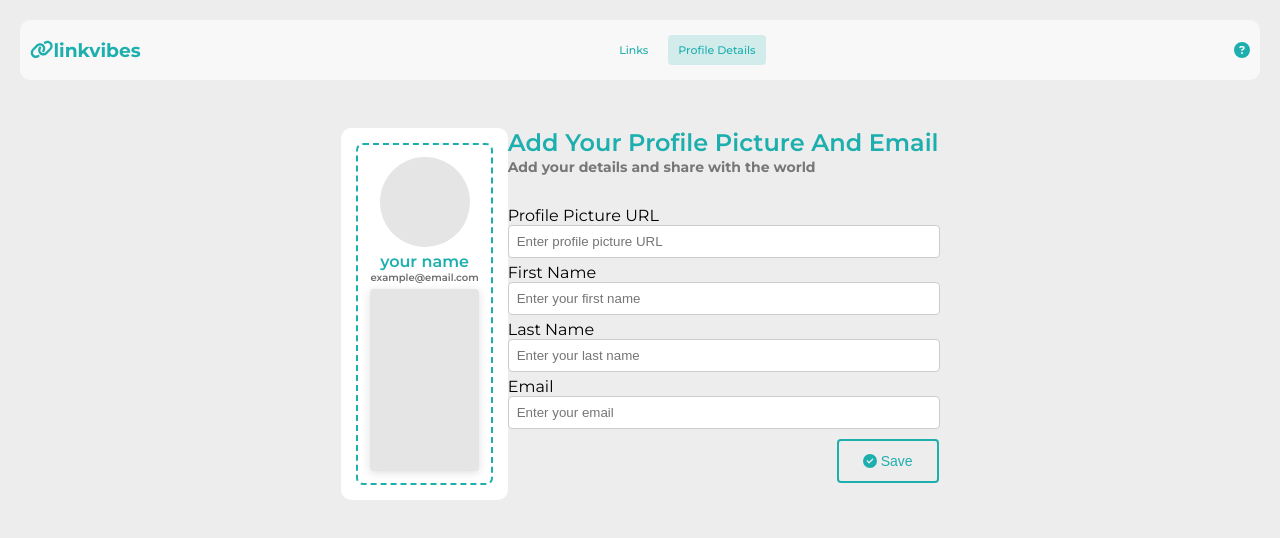
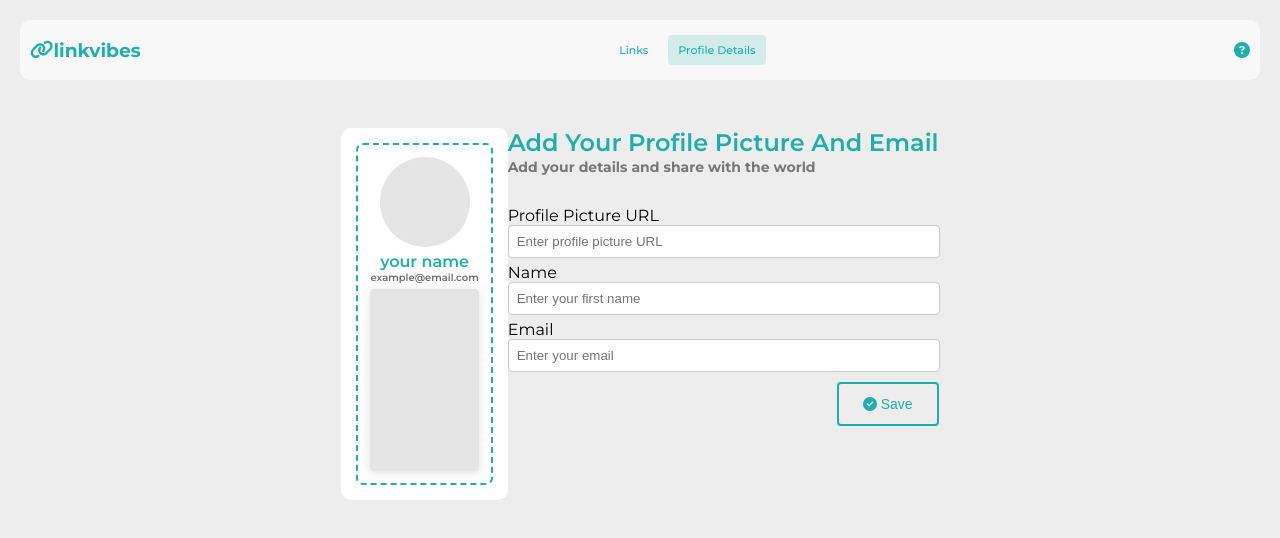
Before and after one commit to danishofcodes/linkvibes, a React (Vite) app: page / in a window 1280 px wide. Both pictures are taken after a click on the button "Profile Details". Shown: the top 538 px of the page. Built offline with nearby package versions, Linux system fonts and the light colour scheme.

Commit message:
Form Validation Added using Formik and Yup

```diff
--- a/src/components/ProfileDetails.jsx
+++ b/src/components/ProfileDetails.jsx
@@ -1,9 +1,43 @@
 import React from 'react'
 import { FontAwesomeIcon } from '@fortawesome/react-fontawesome';
 import { faCheckCircle } from '@fortawesome/free-solid-svg-icons';
+import { useFormik } from 'formik';
+import * as Yup from 'yup';
 
-export default function ProfileDetails({ firstName, lastName, email, profilePic, handleFirstNameChange, handleLastNameChange, handleEmailChange, handleProfilePicChange, handleProfileSave }) {
+export default function ProfileDetails({ fullname, email, profilePic, handleNameChange, handleEmailChange, handleProfilePicChange, handleProfileSave }) {
+   // Validation schema for Formik
+const validationSchema = Yup.object({
+  fullname: Yup.string().required('Name is a required field'),
+  email: Yup.string().required('Email is required, it helps people reach you through mail')
+});
+
+ // -----------
+
+const formik = useFormik({
+  initialValues: {
+    fullname: '',
+    email: '',
+  },
+  validationSchema,
+  onSubmit: (values) => {
+    handleProfileSave(values);
+  },
+});
+
+
+ // Handle select changes
+ const handleNameFieldInput = (e) => {
+  formik.handleChange(e);
+  handleNameChange(e); // Call the prop function
+};
+
+// Handle link input changes
+const handleEmailFieldInput = (e) => {
+  formik.handleChange(e);
+  handleEmailChange(e); // Call the prop function
+};
   return (
+    <form onSubmit={formik.handleSubmit}>
     <div>
       <h3 className='texttheme'>Add Your Profile Picture And Email</h3>
       <h5 className='texttheme'>Add your details and share with the world</h5>
@@ -21,27 +55,22 @@ export default function ProfileDetails({ firstName, lastName, email, profilePic,
 
       <div className='inpField'>
         <label>
-          First Name
+          Name
         </label>
         <input
           type="text"
-          value={firstName}
-          onChange={handleFirstNameChange}
+          value={fullname}
+          onChange={handleNameFieldInput}
+          name="fullname"
           placeholder="Enter your first name"
         />
+          {/* {!firstName && <p>field required</p>} */}
+          {formik.touched.fullname && formik.errors.fullname ? (
+              <div className="error">{formik.errors.fullname}</div>
+            ) : null}
+
       </div>
 
-      <div className='inpField'>
-        <label>
-          Last Name
-        </label>
-        <input
-          type="text"
-          value={lastName}
-          onChange={handleLastNameChange}
-          placeholder="Enter your last name"
-        />
-      </div>
 
       <div className='inpField'>
         <label>
@@ -50,16 +79,23 @@ export default function ProfileDetails({ firstName, lastName, email, profilePic,
         <input
           type="text"
           value={email}
-          onChange={handleEmailChange}
+          onChange={handleEmailFieldInput}
+           name="email"
           placeholder="Enter your email"
         />
+        {/* {!email && <p>field required</p>} */}
+        {formik.touched.email && formik.errors.email ? (
+              <div className="error">{formik.errors.email}</div>
+            ) : null}
+
       </div>
 
       <div className="link-card-footer">
-        <button className='btnbordered btngreen' onClick={handleProfileSave}>
+        <button className='btnbordered btngreen' type="submit" disabled={!formik.isValid}>
           <FontAwesomeIcon icon={faCheckCircle} /> Save
         </button>
       </div>
     </div>
+    </form>
   );
 };
```
